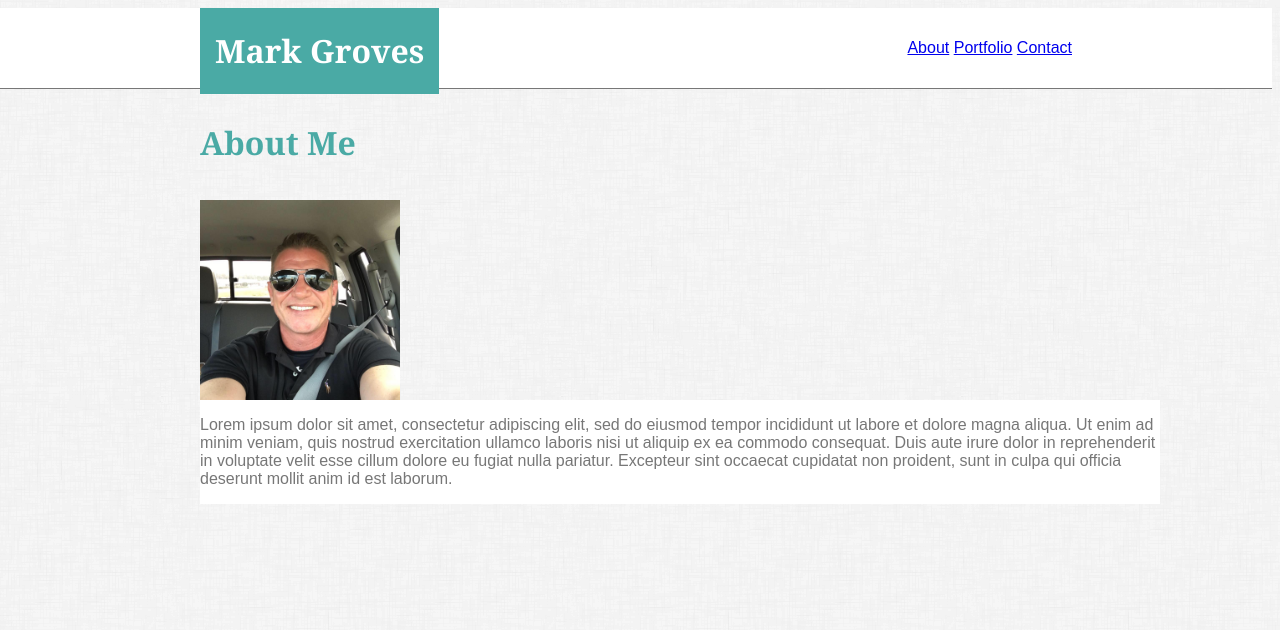
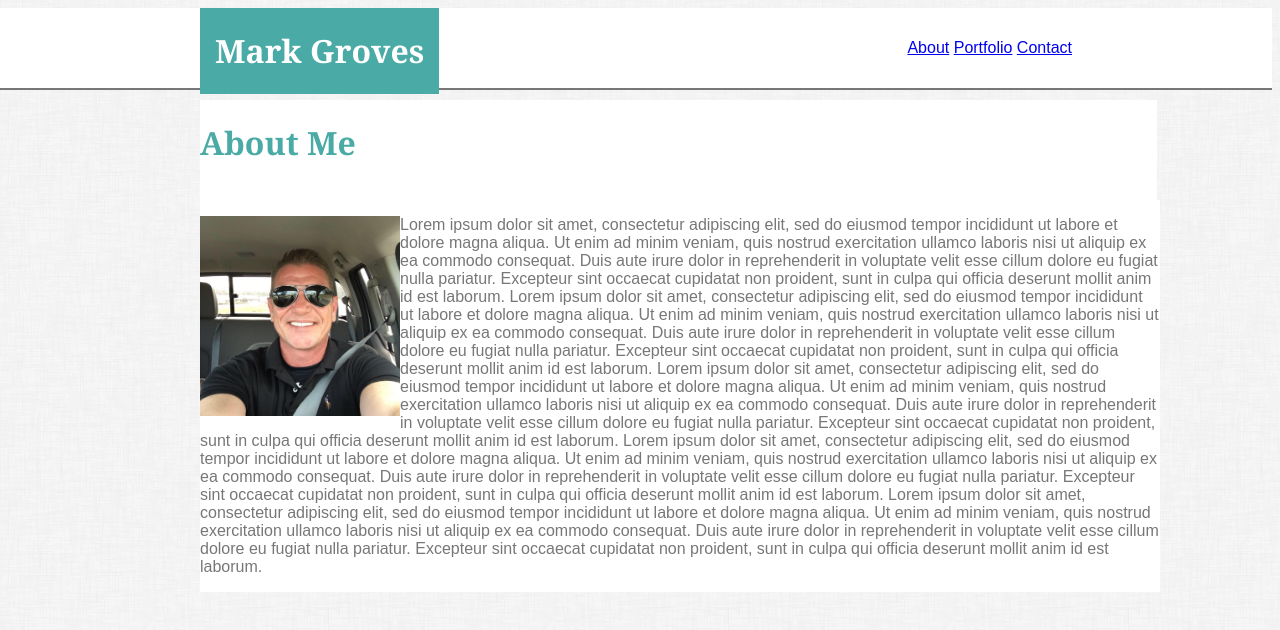
Before and after one commit to Phoenix3737/Basic-Portfolio, a plain HTML site: page index.html in a window 1280 px wide. Drawn offline with Linux system fonts and the light colour scheme.

Commit message:
body appearance

```diff
--- a/assets/css/style.css
+++ b/assets/css/style.css
@@ -6,6 +6,11 @@
     text-align: center;
     color:#4aaaa5;
     font-family: 'Georgia', Times, Times New Roman, serif;
+    background-color: #ffffff;
+    padding-right: 801px;
+    padding-bottom: 19px;
+    border-bottom: 2px solid #777777;
+    /* line-height: 80px; */
 }
 .greyText {
     width: 960px;
@@ -14,7 +19,7 @@
     font-family: 'Arial', 'Helvetica Neue', Helvetica, sans-serif;
     background-color: #ffffff;
     position:fixed;
-    top: 400px;
+    top: 200px;
     left: 200px;
 }
 #header {
@@ -29,11 +34,18 @@
 
 }
 
-#pic {
+img {
+    float: left;
+    /* position: fixed; */
+    top: 200px;
+    left: 200px;
+}
+
+/* #pic {
     position: fixed;
     top: 200px;
     left: 200px;
-}
+} */
 
 /* #p_position {
     position:fixed;
@@ -61,7 +73,7 @@
     margin-bottom: 25px;
     width: 1331px;
     height: 80px;
-    border-bottom: 1px solid #777777;
+    border-bottom: 2px solid #777777;
     line-height: 80px;
 
 
--- a/index.html
+++ b/index.html
@@ -28,13 +28,25 @@
         <h1>About Me</h1>
     </div>
 
-    <div id="pic">
+    <!-- <div id="pic">
     <img src="assets/images/profilePic.jpg" width="200" height="200" alt="Mark Groves">
-    </div>
+    </div> -->
 
     <section>
         <div class="greyText">
-            <p>Lorem ipsum dolor sit amet, consectetur adipiscing elit, sed do eiusmod tempor incididunt ut labore et dolore magna
+            <p> <img src="assets/images/profilePic.jpg" width="200" height="200" alt="Mark Groves">Lorem ipsum dolor sit amet, consectetur adipiscing elit, sed do eiusmod tempor incididunt ut labore et dolore magna
+                aliqua. Ut enim ad minim veniam, quis nostrud exercitation ullamco laboris nisi ut aliquip ex ea commodo consequat.
+                Duis aute irure dolor in reprehenderit in voluptate velit esse cillum dolore eu fugiat nulla pariatur. Excepteur
+                sint occaecat cupidatat non proident, sunt in culpa qui officia deserunt mollit anim id est laborum. Lorem ipsum dolor sit amet, consectetur adipiscing elit, sed do eiusmod tempor incididunt ut labore et dolore magna
+                aliqua. Ut enim ad minim veniam, quis nostrud exercitation ullamco laboris nisi ut aliquip ex ea commodo consequat.
+                Duis aute irure dolor in reprehenderit in voluptate velit esse cillum dolore eu fugiat nulla pariatur. Excepteur
+                sint occaecat cupidatat non proident, sunt in culpa qui officia deserunt mollit anim id est laborum. Lorem ipsum dolor sit amet, consectetur adipiscing elit, sed do eiusmod tempor incididunt ut labore et dolore magna
+                aliqua. Ut enim ad minim veniam, quis nostrud exercitation ullamco laboris nisi ut aliquip ex ea commodo consequat.
+                Duis aute irure dolor in reprehenderit in voluptate velit esse cillum dolore eu fugiat nulla pariatur. Excepteur
+                sint occaecat cupidatat non proident, sunt in culpa qui officia deserunt mollit anim id est laborum. Lorem ipsum dolor sit amet, consectetur adipiscing elit, sed do eiusmod tempor incididunt ut labore et dolore magna
+                aliqua. Ut enim ad minim veniam, quis nostrud exercitation ullamco laboris nisi ut aliquip ex ea commodo consequat.
+                Duis aute irure dolor in reprehenderit in voluptate velit esse cillum dolore eu fugiat nulla pariatur. Excepteur
+                sint occaecat cupidatat non proident, sunt in culpa qui officia deserunt mollit anim id est laborum. Lorem ipsum dolor sit amet, consectetur adipiscing elit, sed do eiusmod tempor incididunt ut labore et dolore magna
                 aliqua. Ut enim ad minim veniam, quis nostrud exercitation ullamco laboris nisi ut aliquip ex ea commodo consequat.
                 Duis aute irure dolor in reprehenderit in voluptate velit esse cillum dolore eu fugiat nulla pariatur. Excepteur
                 sint occaecat cupidatat non proident, sunt in culpa qui officia deserunt mollit anim id est laborum.
```
